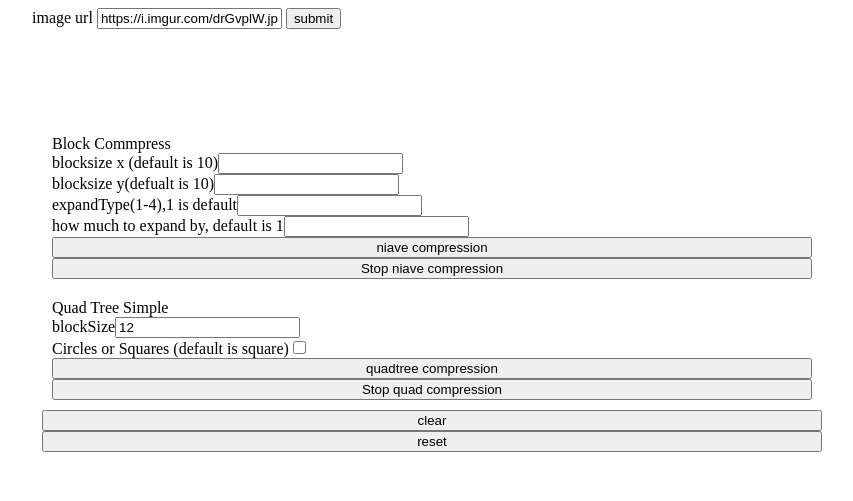
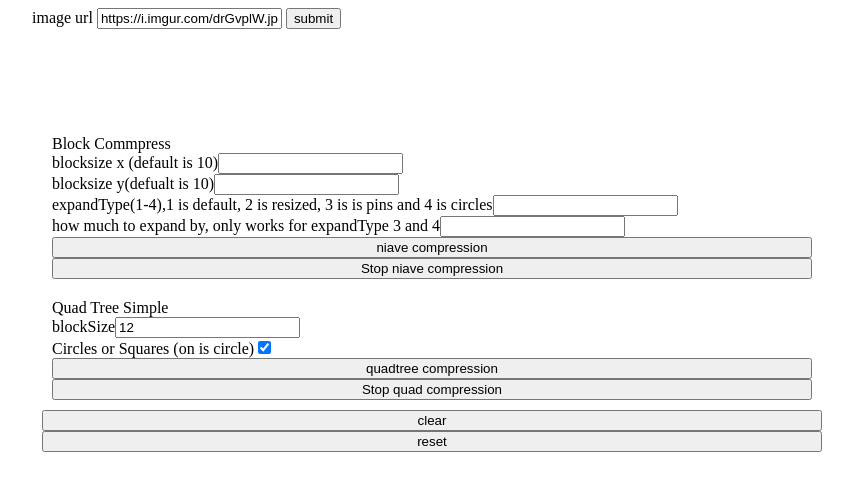
Before and after one commit to snorkleboy/Compression-visualizer, a website: page index.html in a window 1280 px wide. Shown: the top 501 px of the page, without its empty margins (208-1061 px from the left). Drawn offline with Linux system fonts and the light colour scheme.

Commit message:
quik changes for useability

```diff
--- a/imageReading.js
+++ b/imageReading.js
@@ -10,6 +10,7 @@ document.addEventListener("DOMContentLoaded", function () {
         console.log('img',imgURl, img);
         img.crossOrigin = "";
         img.onload = () => new ImageReader(img);
+
     });
 
 });
@@ -205,9 +206,10 @@ function NiaveCompress(imagedata, ctx, blockSize, expand, exval) {
 
 //bound is {x:,y:,width:,height:} in pixels(4 index values per pixel);
 function QuadtreeContainer(imageData, context, blockSize, circleBool, timeoutType='fast'){
-
+    //enable click split
+    //context.canvas.addEventListener('click',())
+    //create stop button
     const timeOutes = [];
-
     const stopButton = document.getElementById('stopQuads');
     stopButton.addEventListener('click', e => timeOutes.forEach( (to=>clearTimeout(to)) ));
 
--- a/index.html
+++ b/index.html
@@ -27,14 +27,14 @@
             <label class='options'> Block Commpress
               <label>blocksize x (default is 10)<input id='niaveInputX' type="text"></input></label>
               <label>blocksize y(defualt is 10)<input id='niaveInputY' type="text"></input></label>
-              <label>expandType(1-4),1 is default<input id='niaveInputExpand' type="text"></input></label>
-              <label>how much to expand by, default is 1<input id='niaveInputExpandval' type="text"></input></label>
+              <label>expandType(1-4),1 is default, 2 is resized, 3 is is pins and 4 is circles<input id='niaveInputExpand' type="text"></input></label>
+              <label>how much to expand by, only works for expandType 3 and 4<input id='niaveInputExpandval' type="text"></input></label>
               <button id='niave'> niave compression</button>
               <button id='stopNiave'>Stop niave compression</button>
             </label>
             <label class='options'> Quad Tree Simple
               <label>blockSize<input id='quadTreeBlockSize' value='12' type="text"></input> </label>
-              <label>Circles or Squares (default is square)<input id='quadTreeCircle' value='off' type="checkbox"></input> </label>
+              <label>Circles or Squares (on is circle)<input checked id='quadTreeCircle' type="checkbox"></input> </label>
               <button id='quadtree'> quadtree compression</button>
               <button id='stopQuads'>Stop quad compression</button>
             </label>
```
